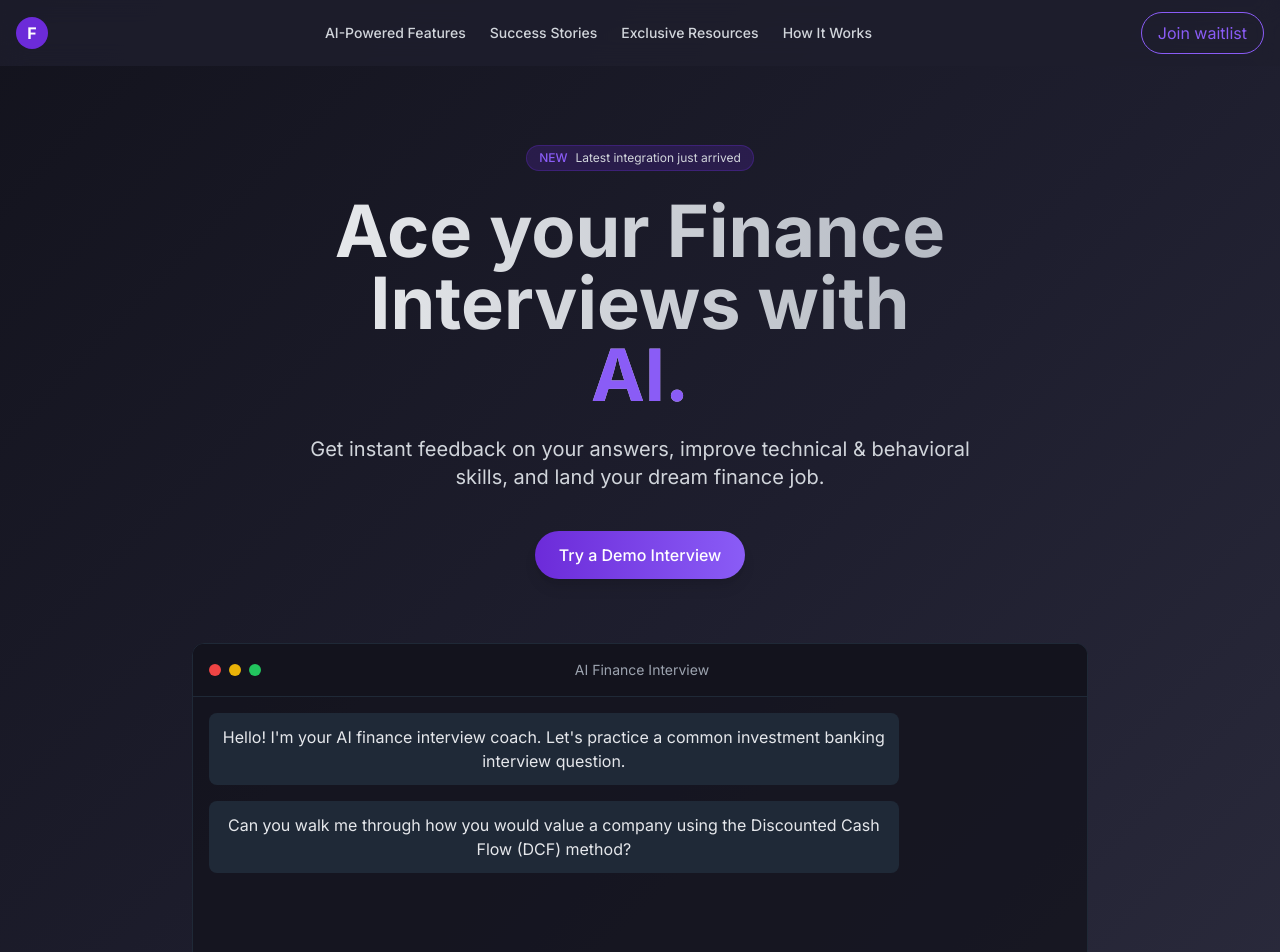
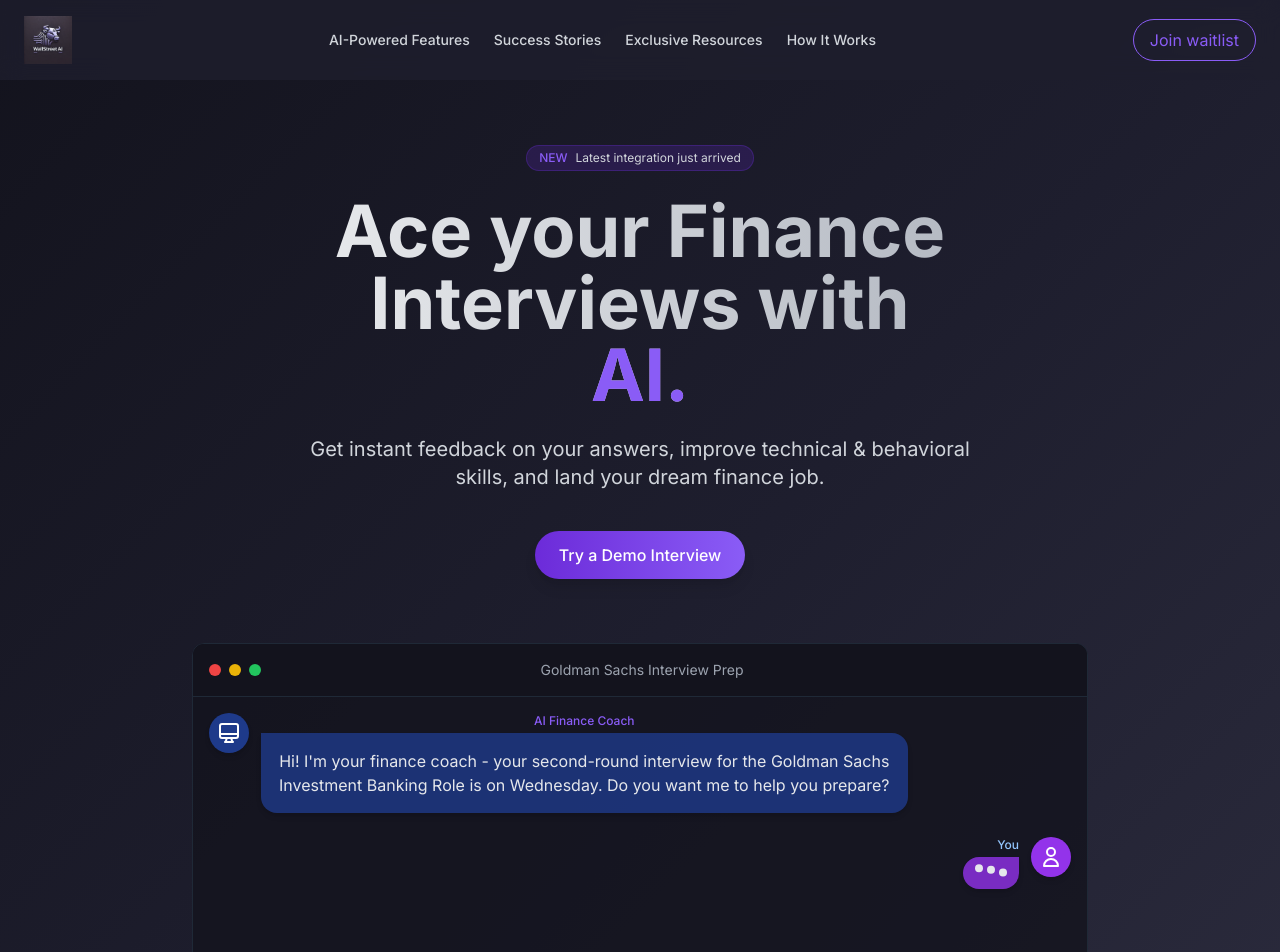
Before and after one commit to cuttothechaseo/ai-finance, a Next.js app: page / in a window 1280 px wide. Shown: the top 952 px of the page. Built offline with nearby package versions, Linux system fonts and the light colour scheme.

Commit message:
Enhance UI: Add typing indicators to ChatDemo and improve Navbar with WallStreetAI logo

```diff
--- a/src/app/components/hero/ChatDemo.tsx
+++ b/src/app/components/hero/ChatDemo.tsx
@@ -1,72 +1,108 @@
 'use client';
 
-import { useState, useRef, useEffect } from 'react';
+import { useState, useEffect, useRef } from 'react';
 import { motion, AnimatePresence } from 'framer-motion';
 
-// Define message type
-type Message = {
-  id: string;
-  text: string;
-  sender: 'ai' | 'user';
-  feedback?: string;
-};
+// Predefined static messages
+const staticMessages = [
+  {
+    id: '1',
+    text: "Hi! I'm your finance coach - your second-round interview for the Goldman Sachs Investment Banking Role is on Wednesday. Do you want me to help you prepare?",
+    sender: 'ai',
+    label: 'AI Finance Coach'
+  },
+  {
+    id: '2',
+    text: "Yes, please! Let's practice a mock interview.",
+    sender: 'user',
+    label: 'You'
+  },
+  {
+    id: '3',
+    text: "Sure thing! Let's start off with a technical question. Can you walk me through how you would value a company using the Discounted Cash Flow (DCF) method?",
+    sender: 'ai',
+    label: 'AI Finance Coach'
+  },
+  {
+    id: '4',
+    text: "DCF values a company by forecasting future cash flows and discounting them back to present value using an appropriate discount rate. You start with projecting financial statements, calculate free cash flows, determine WACC, and estimate terminal value.",
+    sender: 'user',
+    label: 'You'
+  },
+  {
+    id: '5',
+    text: "That's a good start! In your DCF explanation, you correctly mentioned forecasting future cash flows and discounting them back to present value. I'd suggest also mentioning how you determine the discount rate using WACC and how you calculate terminal value. Additionally, consider discussing the sensitivity analysis to show how changes in assumptions affect the valuation.",
+    sender: 'ai',
+    label: 'AI Finance Coach',
+    feedback: "Strong points: Structured approach, technical accuracy\nAreas to improve: More detail on discount rate determination, terminal value calculation"
+  }
+];
 
 // ChatDemo component
 export default function ChatDemo() {
-  // State for messages, input value, and AI typing status
-  const [messages, setMessages] = useState<Message[]>([
-    {
-      id: '1',
-      text: "Hello! I'm your AI finance interview coach. Let's practice a common investment banking interview question.",
-      sender: 'ai'
-    },
-    {
-      id: '2',
-      text: "Can you walk me through how you would value a company using the Discounted Cash Flow (DCF) method?",
-      sender: 'ai'
+  // State for current visible messages
+  const [visibleMessages, setVisibleMessages] = useState<typeof staticMessages>([]);
+  const [currentIndex, setCurrentIndex] = useState(0);
+  const [isAITyping, setIsAITyping] = useState(false);
+  const [isUserTyping, setIsUserTyping] = useState(false);
+
+  // Reference for the chat container
+  const chatContainerRef = useRef<HTMLDivElement>(null);
+
+  // Effect to handle the message animation loop
+  useEffect(() => {
+    // Function to add the next message
+    const addNextMessage = () => {
+      if (currentIndex < staticMessages.length) {
+        const nextMessage = staticMessages[currentIndex];
+
+        // Show typing indicator based on sender
+        if (nextMessage.sender === 'ai') {
+          setIsAITyping(true);
+          setIsUserTyping(false);
+        } else {
+          setIsUserTyping(true);
+          setIsAITyping(false);
         }
-  ]);
-  const [inputValue, setInputValue] = useState('');
-  const [isAiTyping, setIsAiTyping] = useState(false);
 
-  // Reference for message container to auto-scroll
-  const messagesEndRef = useRef<HTMLDivElement>(null);
-
-  // Auto-scroll to bottom when messages change
-  useEffect(() => {
-    messagesEndRef.current?.scrollIntoView({ behavior: 'smooth' });
-  }, [messages]);
-
-  // Handle sending a message
-  const handleSendMessage = () => {
-    if (inputValue.trim() === '') return;
-
-    // Add user message
-    const userMessage: Message = {
-      id: Date.now().toString(),
-      text: inputValue,
-      sender: 'user'
+        // Add message after typing delay
+        setTimeout(() => {
+          setVisibleMessages(prev => [...prev, nextMessage]);
+          setCurrentIndex(prev => prev + 1);
+          setIsAITyping(false);
+          setIsUserTyping(false);
+        }, 1500); // 1.5 second typing delay
+      } else {
+        // Reset after a delay when all messages have been shown
+        setTimeout(() => {
+          setVisibleMessages([]);
+          setCurrentIndex(0);
+          setIsAITyping(false);
+          setIsUserTyping(false);
+        }, 4000);
+      }
     };
 
-    setMessages(prev => [...prev, userMessage]);
-    setInputValue('');
+    // Set interval to add messages with delay
+    const messageTimer = setTimeout(() => {
+      addNextMessage();
+    }, currentIndex === 0 ? 500 : 3000); // Start quickly, then slow down
 
-    // Simulate AI typing
-    setIsAiTyping(true);
+    // Clean up timeout on component unmount
+    return () => clearTimeout(messageTimer);
+  }, [currentIndex]);
 
-    // Simulate AI response after delay
-    setTimeout(() => {
-      const aiResponse: Message = {
-        id: (Date.now() + 1).toString(),
-        text: "That's a good start! In your DCF explanation, you correctly mentioned forecasting future cash flows and discounting them back to present value. I'd suggest also mentioning how you determine the discount rate using WACC and how you calculate terminal value. Additionally, consider discussing the sensitivity analysis to show how changes in assumptions affect the valuation.",
-        sender: 'ai',
-        feedback: "Strong points: Structured approach, technical accuracy\nAreas to improve: More detail on discount rate determination, terminal value calculation"
-      };
+  // Effect to handle auto-scrolling when messages update or typing indicators appear
+  useEffect(() => {
+    // Small delay to ensure smooth scrolling after content renders
+    const scrollTimeout = setTimeout(() => {
+      if (chatContainerRef.current) {
+        chatContainerRef.current.scrollTop = chatContainerRef.current.scrollHeight;
+      }
+    }, 100);
 
-      setMessages(prev => [...prev, aiResponse]);
-      setIsAiTyping(false);
-    }, 3000);
-  };
+    return () => clearTimeout(scrollTimeout);
+  }, [visibleMessages, isAITyping, isUserTyping]);
 
   return (
     <div className="bg-secondary-dark/80 border border-gray-800 shadow-2xl rounded-xl overflow-hidden flex flex-col h-[500px] md:h-[600px]">
@@ -77,28 +113,50 @@
           <div className="w-3 h-3 rounded-full bg-yellow-500"></div>
           <div className="w-3 h-3 rounded-full bg-green-500"></div>
         </div>
-        <div className="text-sm text-gray-400">AI Finance Interview</div>
+        <div className="text-sm text-gray-400">Goldman Sachs Interview Prep</div>
         <div className="w-12"></div> {/* Empty div for flex spacing */}
       </div>
 
-      {/* Messages container */}
-      <div className="flex-1 overflow-y-auto p-4 space-y-4">
+      {/* Messages container with ref for auto-scrolling */}
+      <div
+        ref={chatContainerRef}
+        className="flex-1 overflow-y-auto p-4 space-y-6"
+      >
         <AnimatePresence>
-          {messages.map((message) => (
+          {/* Render all visible messages */}
+          {visibleMessages.map((message) => (
             <motion.div
               key={message.id}
               initial={{ opacity: 0, y: 10 }}
               animate={{ opacity: 1, y: 0 }}
               exit={{ opacity: 0 }}
               transition={{ duration: 0.3 }}
-              className={`flex ${message.sender === 'user' ? 'justify-end' : 'justify-start'}`}
+              className={`flex items-start ${message.sender === 'user' ? 'justify-end' : 'justify-start'}`}
             >
+              {/* AI Chat Bubble Icon - Only show for AI messages */}
+              {message.sender === 'ai' && (
+                <div className="w-10 h-10 bg-blue-900 text-white rounded-full flex items-center justify-center mr-3 flex-shrink-0 shadow-md">
+                  <svg xmlns="http://www.w3.org/2000/svg" className="h-6 w-6" fill="none" viewBox="0 0 24 24" stroke="currentColor">
+                    <path strokeLinecap="round" strokeLinejoin="round" strokeWidth={2} d="M9.75 17L9 20l-1 1h8l-1-1-.75-3M3 13h18M5 17h14a2 2 0 002-2V5a2 2 0 00-2-2H5a2 2 0 00-2 2v10a2 2 0 002 2z" />
+                  </svg>
+                </div>
+              )}
+
+              <div className="flex flex-col max-w-[75%]">
+                {/* Role label */}
+                <div className={`text-xs font-medium mb-1 ${
+                  message.sender === 'user' ? 'text-blue-300 text-right' : 'text-primary-light'
+                }`}>
+                  {message.label}
+                </div>
+
+                {/* Chat bubble */}
                 <div
-                className={`max-w-[80%] rounded-lg p-3 ${
+                  className={`rounded-2xl p-4 ${
                     message.sender === 'user'
-                    ? 'bg-primary/30 text-white'
-                    : 'bg-gray-800 text-gray-200'
-                }`}
+                      ? 'bg-purple-600/80 text-white rounded-tr-none'
+                      : 'bg-blue-900/80 text-gray-200 rounded-tl-none'
+                  } shadow-md`}
                 >
                   <p className="text-sm md:text-base">{message.text}</p>
 
@@ -108,68 +166,131 @@
                       initial={{ opacity: 0, height: 0 }}
                       animate={{ opacity: 1, height: 'auto' }}
                       transition={{ duration: 0.3, delay: 0.5 }}
-                    className="mt-2 pt-2 border-t border-gray-700"
+                      className="mt-3 pt-3 border-t border-gray-700"
                     >
                       <p className="text-xs text-primary-light font-medium mb-1">Feedback:</p>
                       <p className="text-xs text-gray-400 whitespace-pre-line">{message.feedback}</p>
                     </motion.div>
                   )}
                 </div>
+              </div>
+
+              {/* User Chat Bubble Icon - Only show for User messages */}
+              {message.sender === 'user' && (
+                <div className="w-10 h-10 bg-purple-600 text-white rounded-full flex items-center justify-center ml-3 flex-shrink-0 shadow-md">
+                  <svg xmlns="http://www.w3.org/2000/svg" className="h-6 w-6" fill="none" viewBox="0 0 24 24" stroke="currentColor">
+                    <path strokeLinecap="round" strokeLinejoin="round" strokeWidth={2} d="M16 7a4 4 0 11-8 0 4 4 0 018 0zM12 14a7 7 0 00-7 7h14a7 7 0 00-7-7z" />
+                  </svg>
+                </div>
+              )}
             </motion.div>
           ))}
 
-          {/* AI typing indicator */}
-          {isAiTyping && (
+          {/* AI Typing Indicator */}
+          {isAITyping && (
             <motion.div
               initial={{ opacity: 0, y: 10 }}
               animate={{ opacity: 1, y: 0 }}
               exit={{ opacity: 0 }}
-              className="flex justify-start"
+              className="flex items-start justify-start"
             >
-              <div className="bg-gray-800 rounded-lg p-3 flex items-center space-x-2">
+              <div className="w-10 h-10 bg-blue-900 text-white rounded-full flex items-center justify-center mr-3 flex-shrink-0 shadow-md">
+                <svg xmlns="http://www.w3.org/2000/svg" className="h-6 w-6" fill="none" viewBox="0 0 24 24" stroke="currentColor">
+                  <path strokeLinecap="round" strokeLinejoin="round" strokeWidth={2} d="M9.75 17L9 20l-1 1h8l-1-1-.75-3M3 13h18M5 17h14a2 2 0 002-2V5a2 2 0 00-2-2H5a2 2 0 00-2 2v10a2 2 0 002 2z" />
+                </svg>
+              </div>
+
+              <div className="flex flex-col max-w-[75%]">
+                <div className="text-xs font-medium mb-1 text-primary-light">
+                  AI Finance Coach
+                </div>
+                <div className="bg-blue-900/80 text-gray-200 rounded-2xl rounded-tl-none p-3 shadow-md">
+                  <div className="flex space-x-1">
                     <motion.div
                       animate={{ y: [0, -5, 0] }}
                       transition={{ repeat: Infinity, duration: 1, delay: 0 }}
-                  className="w-2 h-2 bg-primary rounded-full"
+                      className="w-2 h-2 bg-gray-300 rounded-full"
                     />
                     <motion.div
                       animate={{ y: [0, -5, 0] }}
                       transition={{ repeat: Infinity, duration: 1, delay: 0.2 }}
-                  className="w-2 h-2 bg-primary rounded-full"
+                      className="w-2 h-2 bg-gray-300 rounded-full"
                     />
                     <motion.div
                       animate={{ y: [0, -5, 0] }}
                       transition={{ repeat: Infinity, duration: 1, delay: 0.4 }}
-                  className="w-2 h-2 bg-primary rounded-full"
+                      className="w-2 h-2 bg-gray-300 rounded-full"
                     />
+                  </div>
+                </div>
               </div>
             </motion.div>
           )}
 
-          {/* Invisible element for auto-scrolling */}
-          <div ref={messagesEndRef} />
+          {/* User Typing Indicator */}
+          {isUserTyping && (
+            <motion.div
+              initial={{ opacity: 0, y: 10 }}
+              animate={{ opacity: 1, y: 0 }}
+              exit={{ opacity: 0 }}
+              className="flex items-start justify-end"
+            >
+              <div className="flex flex-col max-w-[75%]">
+                <div className="text-xs font-medium mb-1 text-blue-300 text-right">
+                  You
+                </div>
+                <div className="bg-purple-600/80 text-white rounded-2xl rounded-tr-none p-3 shadow-md">
+                  <div className="flex space-x-1">
+                    <motion.div
+                      animate={{ y: [0, -5, 0] }}
+                      transition={{ repeat: Infinity, duration: 1, delay: 0 }}
+                      className="w-2 h-2 bg-gray-200 rounded-full"
+                    />
+                    <motion.div
+                      animate={{ y: [0, -5, 0] }}
+                      transition={{ repeat: Infinity, duration: 1, delay: 0.2 }}
+                      className="w-2 h-2 bg-gray-200 rounded-full"
+                    />
+                    <motion.div
+                      animate={{ y: [0, -5, 0] }}
+                      transition={{ repeat: Infinity, duration: 1, delay: 0.4 }}
+                      className="w-2 h-2 bg-gray-200 rounded-full"
+                    />
+                  </div>
+                </div>
+              </div>
+
+              <div className="w-10 h-10 bg-purple-600 text-white rounded-full flex items-center justify-center ml-3 flex-shrink-0 shadow-md">
+                <svg xmlns="http://www.w3.org/2000/svg" className="h-6 w-6" fill="none" viewBox="0 0 24 24" stroke="currentColor">
+                  <path strokeLinecap="round" strokeLinejoin="round" strokeWidth={2} d="M16 7a4 4 0 11-8 0 4 4 0 018 0zM12 14a7 7 0 00-7 7h14a7 7 0 00-7-7z" />
+                </svg>
+              </div>
+            </motion.div>
+          )}
         </AnimatePresence>
       </div>
 
-      {/* Input area */}
+      {/* Static input area (non-functional) */}
       <div className="p-4 border-t border-gray-800 bg-secondary-dark">
-        <div className="flex space-x-2">
+        <div className="flex items-center space-x-2">
+          {/* Microphone icon */}
+          <button className="p-2 text-gray-400 hover:text-gray-300 focus:outline-none">
+            <svg xmlns="http://www.w3.org/2000/svg" className="h-5 w-5" fill="none" viewBox="0 0 24 24" stroke="currentColor">
+              <path strokeLinecap="round" strokeLinejoin="round" strokeWidth={2} d="M19 11a7 7 0 01-7 7m0 0a7 7 0 01-7-7m7 7v4m0 0H8m4 0h4m-4-8a3 3 0 01-3-3V5a3 3 0 116 0v6a3 3 0 01-3 3z" />
+            </svg>
+          </button>
+
           <input
             type="text"
-            value={inputValue}
-            onChange={(e) => setInputValue(e.target.value)}
-            onKeyDown={(e) => e.key === 'Enter' && handleSendMessage()}
             placeholder="Type your answer..."
+            disabled
             className="flex-1 bg-gray-800 text-white rounded-lg px-4 py-2 focus:outline-none focus:ring-2 focus:ring-primary/50"
           />
-          <motion.button
-            whileHover={{ scale: 1.05 }}
-            whileTap={{ scale: 0.95 }}
-            onClick={handleSendMessage}
-            className="bg-primary hover:bg-primary-light text-white rounded-lg px-4 py-2 transition-colors"
+          <button
+            className="bg-primary text-white rounded-lg px-4 py-2 transition-colors"
           >
             Send
-          </motion.button>
+          </button>
         </div>
       </div>
     </div>
--- a/src/app/components/navbar/Navbar.tsx
+++ b/src/app/components/navbar/Navbar.tsx
@@ -1,6 +1,7 @@
 'use client';
 
 import { motion } from 'framer-motion';
+import Image from 'next/image';
 
 const navLinks = [
   { name: 'AI-Powered Features', href: '#features', id: 'features' },
@@ -27,26 +28,28 @@
 
   return (
     <motion.nav
-      className="fixed top-0 left-0 right-0 z-50 px-4 py-3 bg-secondary/80 backdrop-blur-md"
+      className="fixed top-0 left-0 right-0 z-50 px-6 py-4 bg-secondary/80 backdrop-blur-md"
       initial={{ opacity: 0, y: -20 }}
       animate={{ opacity: 1, y: 0 }}
       transition={{ duration: 0.5 }}
     >
       <div className="container mx-auto flex items-center justify-between">
-        <div className="flex items-center">
-          <div
-            className="cursor-pointer"
-            onClick={scrollToTop}
-          >
-            <motion.div
-              className="w-8 h-8 rounded-full bg-primary flex items-center justify-center mr-2"
-              whileHover={{ scale: 1.05 }}
-              transition={{ type: 'spring', stiffness: 400, damping: 10 }}
-            >
-              <span className="text-white font-bold">F</span>
-            </motion.div>
-          </div>
-        </div>
+        <motion.div
+          className="cursor-pointer flex items-center"
+          onClick={scrollToTop}
+          whileHover={{ scale: 1.05 }}
+          transition={{ type: 'spring', stiffness: 400, damping: 10 }}
+        >
+          <Image
+            src="/logos/wallstreetai-logo.png"
+            alt="WallStreetAI Logo"
+            width={160}
+            height={50}
+            className="object-contain h-auto w-auto max-h-12"
+            priority
+            style={{ backgroundColor: 'transparent' }}
+          />
+        </motion.div>
 
         <div className="hidden md:flex items-center space-x-6">
           {navLinks.map((link) => (
```
Also changed, not shown: public/logos/wallstreetai-logo.png (added). Lines whose indentation alone changed are shown as unchanged.
